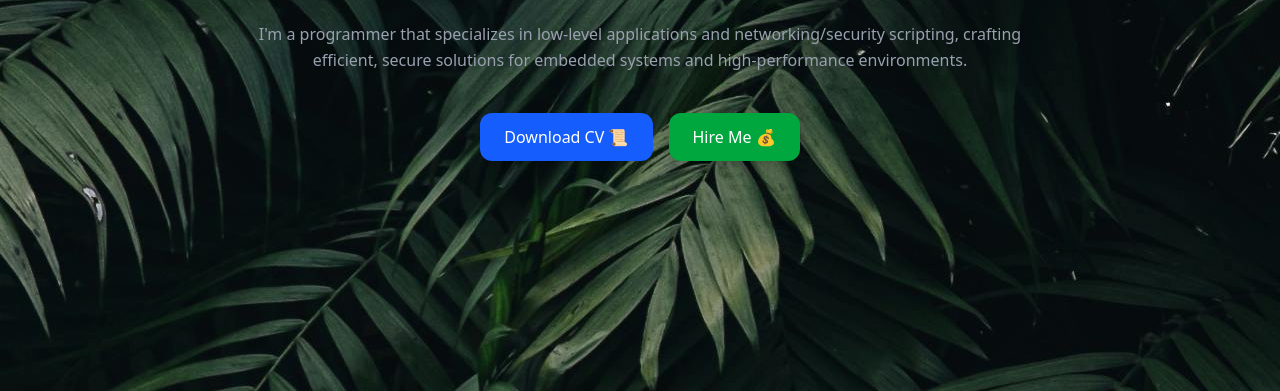
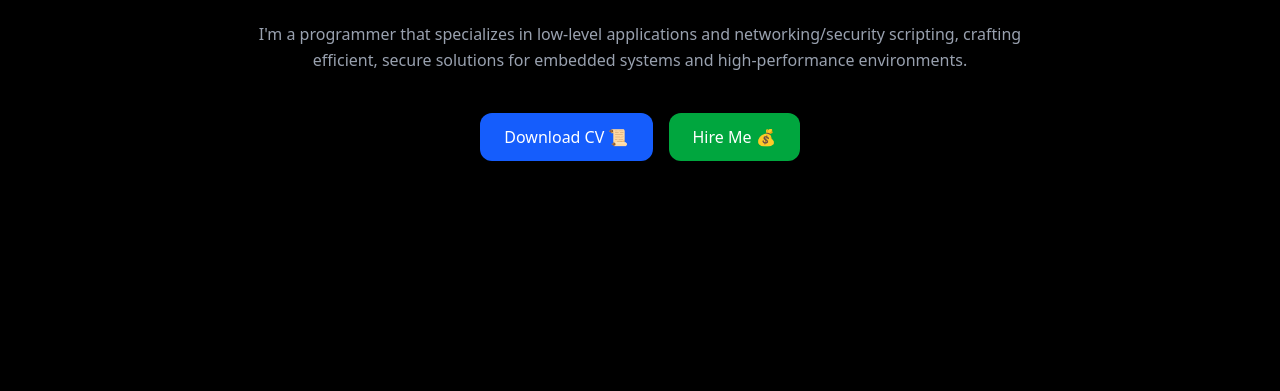
Before and after one commit to AridsWolfgang/X-Portfolio, a plain HTML site: page index.html in a window 1280 px wide. Shown: the part 473-864 px from the top of the page. Drawn offline with nearby package versions, Linux system fonts and the light colour scheme.

Commit message:
Re-adjusted background contents with solid color

```diff
--- a/index.html
+++ b/index.html
@@ -67,7 +67,7 @@
     </div>
     <!-- Hero Section -->
     <main>
-        <section class="min-h-screen flex items-center justify-center bg-base-100 text-white px-6" style="background-image: url('/assets/bgImage.jpg');">
+        <section class="min-h-screen flex items-center justify-center bg-base-100 text-white px-6"">
             <div class="max-w-3xl text-center space-y-6">
 
                 <!-- Heading -->
```
